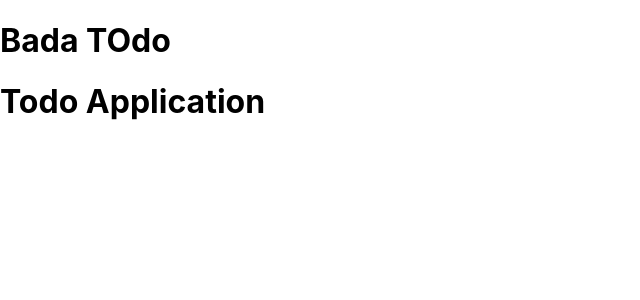
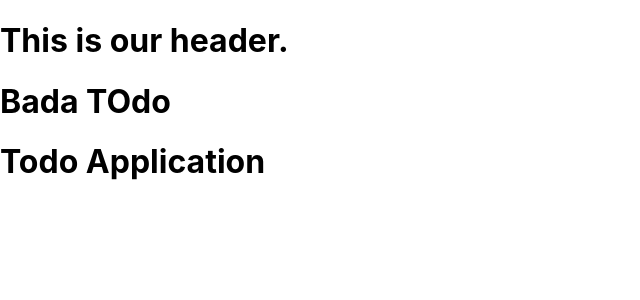
Before and after one commit to siddharthteli/react-hands-on, a React (Create React App) app: page / in a window 1280 px wide. Shown: the top 300 px of the page, without its empty margins (0-640 px from the left). Built offline with nearby package versions, Linux system fonts and the light colour scheme.

Commit message:
Add:Header component to App.js file . Implemented:
Because:

```diff
--- a/src/App.js
+++ b/src/App.js
@@ -1,11 +1,12 @@
 import logo from "./logo.svg";
 import "./App.css";
-
+import Header from "./componenets/Header"
 function App() {
   const name_app="Bada TOdo";
   const title_app="Todo Application";
   return (
     <div className="container">
+      <Header/>
      <h1>
        {name_app}
      </h1>
--- /dev/null
+++ b/src/componenets/Header.js
@@ -0,0 +1,12 @@
+//This can contain class or just a function.
+
+const Header = () => {
+    return(
+    <header>
+        <h1>This is our header.</h1>
+    </header>
+    )
+
+};
+
+export default Header
```
